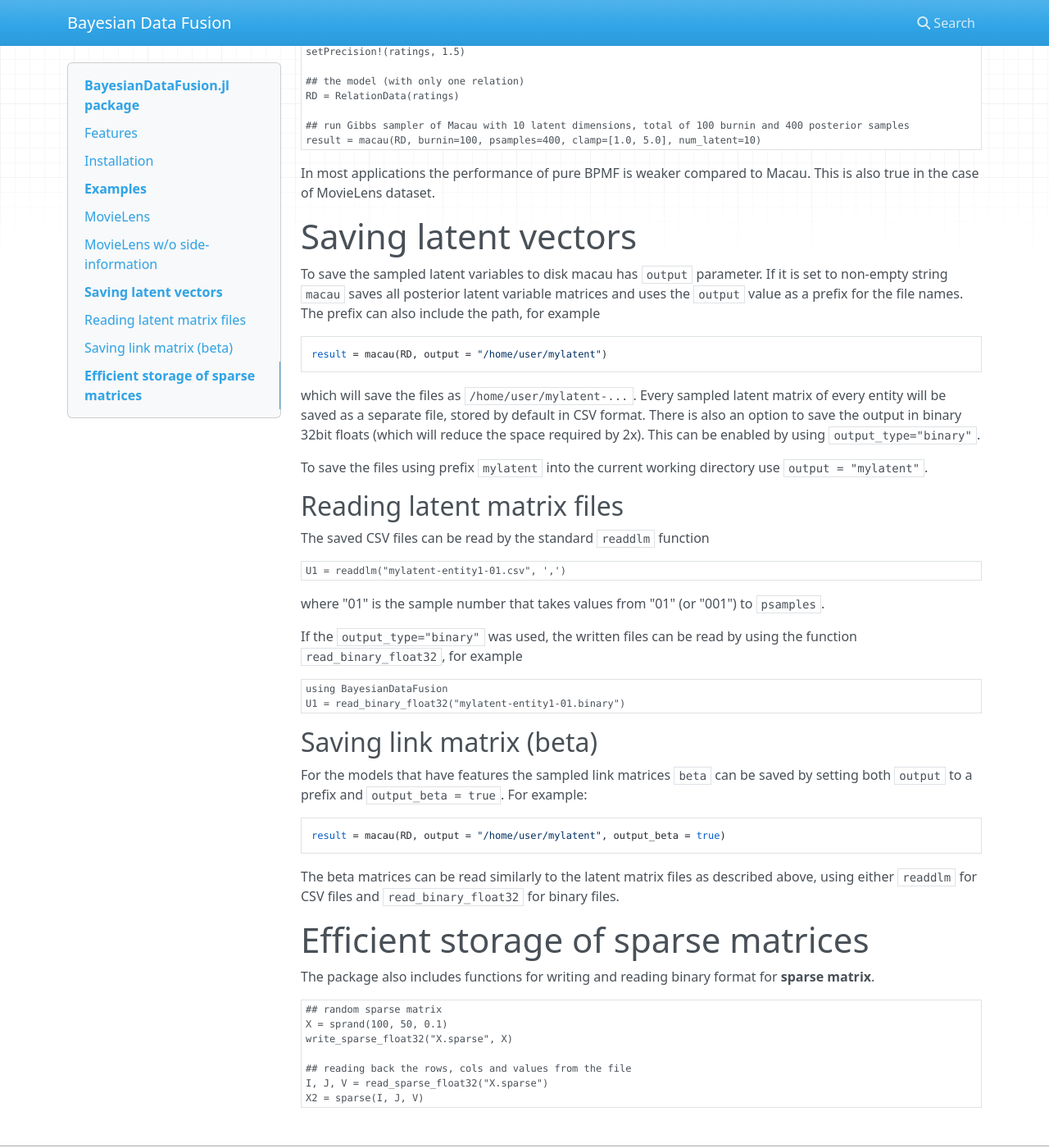
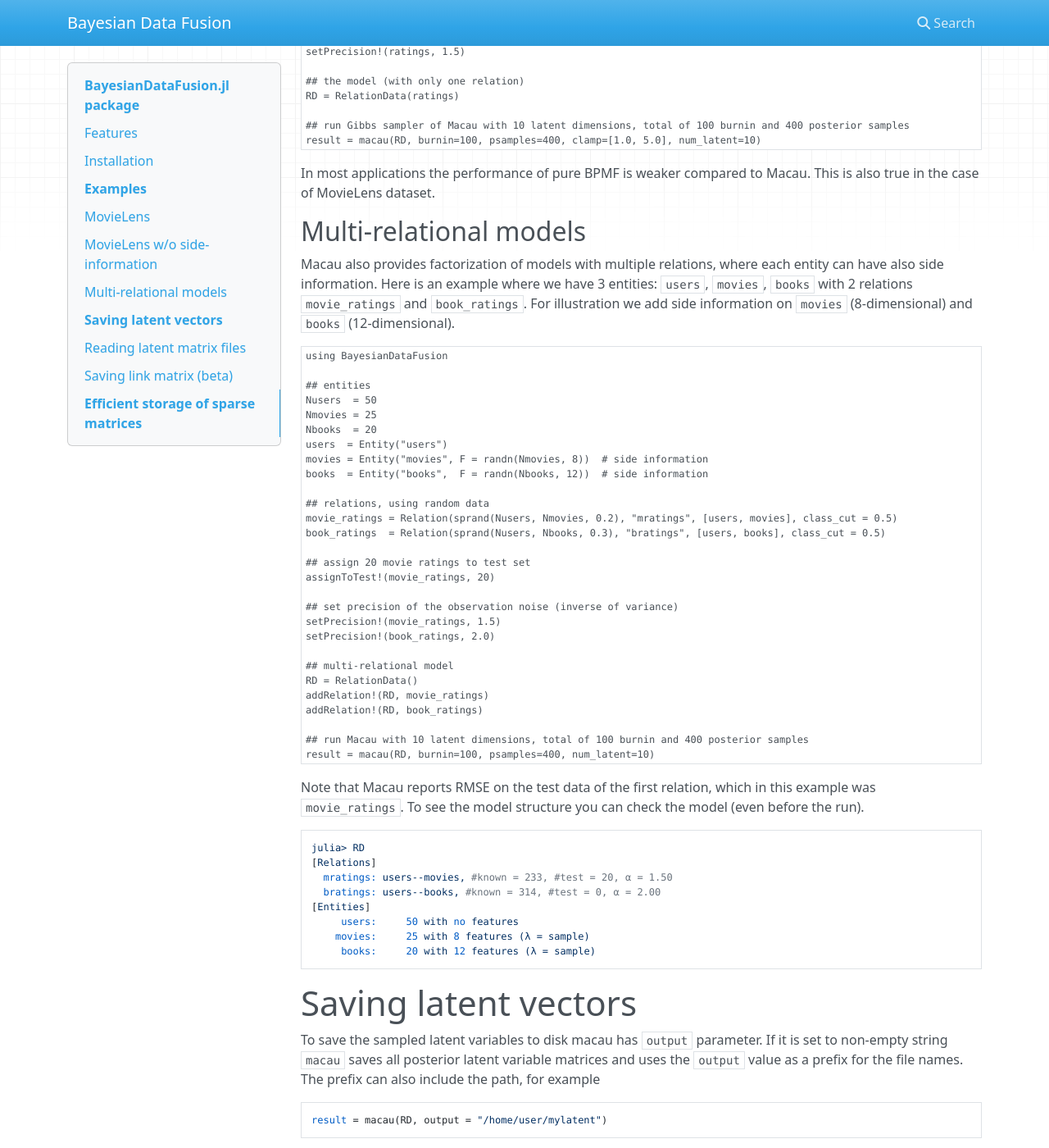
Before and after one commit to jaak-s/BayesianDataFusion.jl, an MkDocs documentation site: the page built from docs/index.md, in a window 1280 px wide and 1400 px high, scrolled down 2649 px. Shown: the whole window at 82% size. Built offline with MkDocs 1.6.1, drawn with Linux system fonts in a browser that asks for light colours; nearby versions of some CDN libraries.

Commit message:
added example for multi-relational factorization

````diff
--- a/docs/index.md
+++ b/docs/index.md
@@ -121,6 +121,53 @@ result = macau(RD, burnin=100, psamples=400, clamp=[1.0, 5.0], num_latent=10)
 ```
 In most applications the performance of pure BPMF is weaker compared to Macau. This is also true in the case of MovieLens dataset.
 
+## Multi-relational models
+Macau also provides factorization of models with multiple relations, where each entity can have also side information.
+Here is an example where we have 3 entities: `users`, `movies`, `books` with 2 relations `movie_ratings` and `book_ratings`.
+For illustration we add side information on `movies` (8-dimensional) and `books` (12-dimensional).
+```julia
+using BayesianDataFusion
+
+## entities
+Nusers  = 50
+Nmovies = 25
+Nbooks  = 20
+users  = Entity("users")
+movies = Entity("movies", F = randn(Nmovies, 8))  # side information
+books  = Entity("books",  F = randn(Nbooks, 12))  # side information
+
+## relations, using random data
+movie_ratings = Relation(sprand(Nusers, Nmovies, 0.2), "mratings", [users, movies], class_cut = 0.5)
+book_ratings  = Relation(sprand(Nusers, Nbooks, 0.3), "bratings", [users, books], class_cut = 0.5)
+
+## assign 20 movie ratings to test set
+assignToTest!(movie_ratings, 20)
+
+## set precision of the observation noise (inverse of variance)
+setPrecision!(movie_ratings, 1.5)
+setPrecision!(book_ratings, 2.0)
+
+## multi-relational model
+RD = RelationData()
+addRelation!(RD, movie_ratings)
+addRelation!(RD, book_ratings)
+
+## run Macau with 10 latent dimensions, total of 100 burnin and 400 posterior samples
+result = macau(RD, burnin=100, psamples=400, num_latent=10)
+```
+
+Note that Macau reports RMSE on the test data of the first relation, which in this example was `movie_ratings`.
+To see the model structure you can check the model (even before the run).
+```
+julia> RD
+[Relations]
+  mratings: users--movies, #known = 233, #test = 20, α = 1.50
+  bratings: users--books, #known = 314, #test = 0, α = 2.00
+[Entities]
+     users:     50 with no features
+    movies:     25 with 8 features (λ = sample)
+     books:     20 with 12 features (λ = sample)
+```
 
 # Saving latent vectors
 To save the sampled latent variables to disk macau has `output` parameter. If it is set to non-empty string `macau` saves all posterior latent variable matrices and uses the `output` value as a prefix for the file names. The prefix can also include the path, for example
````
